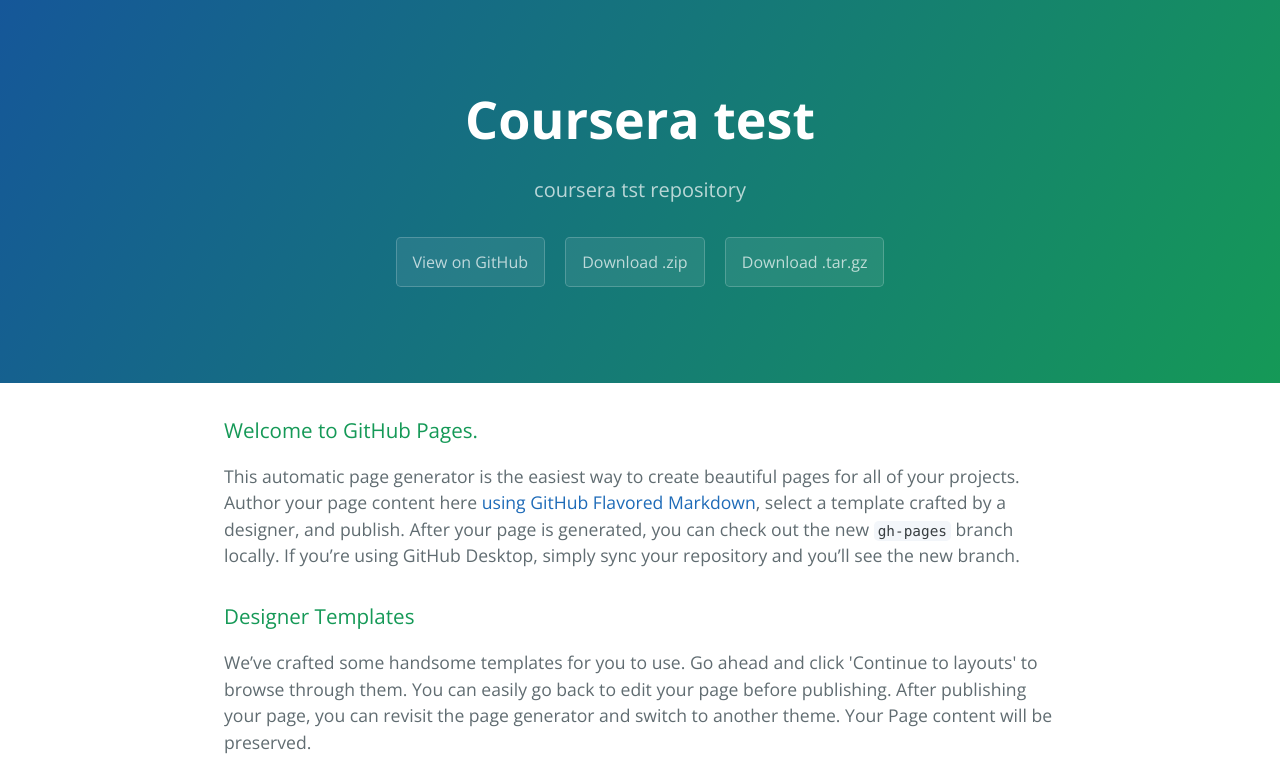
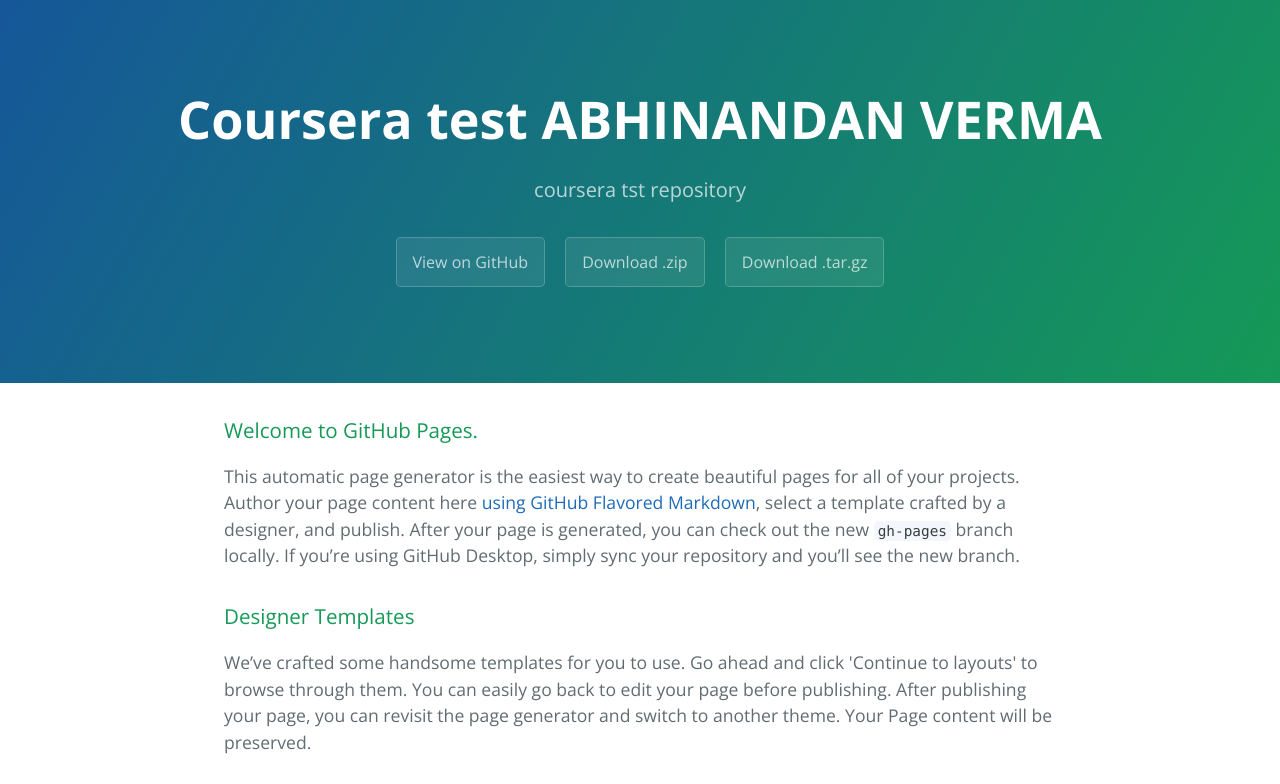
Before and after one commit to Abhinandanv001/coursera_test, a plain HTML site: page index.html in a window 1280 px wide. Shown: the top 784 px of the page. Drawn offline with nearby package versions, Linux system fonts and the light colour scheme.

Commit message:
Update index.html

```diff
--- a/index.html
+++ b/index.html
@@ -11,7 +11,7 @@
   </head>
   <body>
     <section class="page-header">
-      <h1 class="project-name">Coursera test</h1>
+      <h1 class="project-name">Coursera test ABHINANDAN VERMA</h1>
       <h2 class="project-tagline">coursera tst repository </h2>
       <a href="https://github.com/Abhinandanv001/coursera_test" class="btn">View on GitHub</a>
       <a href="https://github.com/Abhinandanv001/coursera_test/zipball/master" class="btn">Download .zip</a>
```
